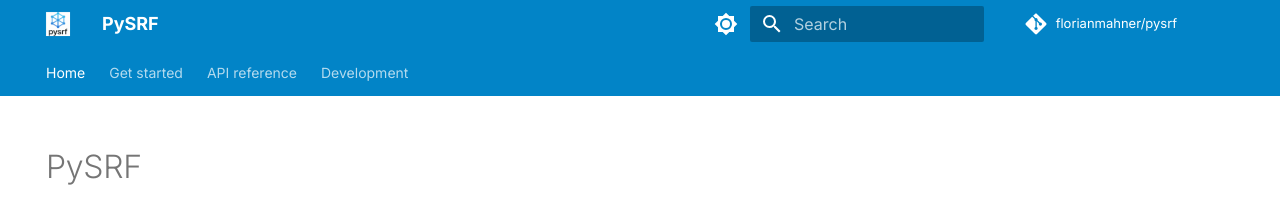
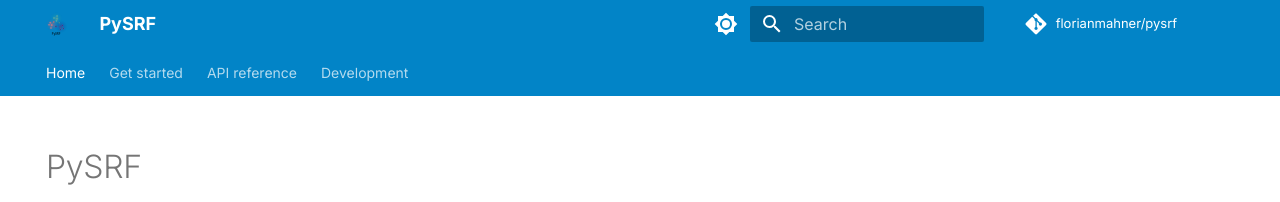
Before and after one commit to florianmahner/pysrf, an MkDocs documentation site: the page built from docs/index.md, in a window 1280 px wide. Shown: the top 202 px of the page. Built offline with MkDocs 1.6.1 and Material for MkDocs 9.7.7, drawn with Linux system fonts in a browser that asks for light colours; comment, search, counter and statistics services are not loaded.

Commit message:
Use graph.svg as the docs logo and favicon
Point the site logo and favicon at the graph illustration and remove
the unused logo.png so the graph is the single source of truth.

```diff
--- a/mkdocs.yml
+++ b/mkdocs.yml
@@ -7,8 +7,8 @@ repo_name: florianmahner/pysrf
 
 theme:
   name: material
-  logo: assets/logo.png
-  favicon: assets/logo.png
+  logo: assets/graph.svg
+  favicon: assets/graph.svg
   palette:
     - media: "(prefers-color-scheme: light)"
       scheme: default
```
Also changed, not shown: assets/logo.png (deleted), docs/assets/graph.svg (added), docs/assets/logo.png (deleted).
